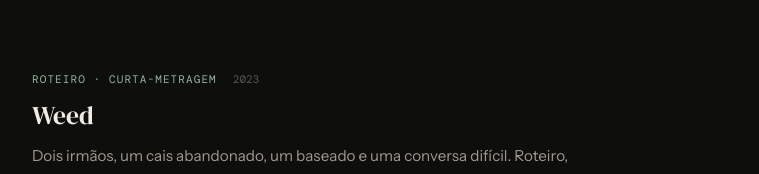
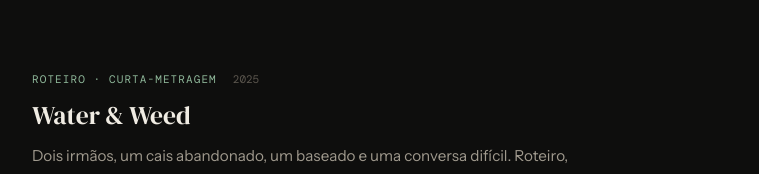
Before and after one commit to tomramospaulim/port, a plain HTML site: page index.html in a window 1280 px wide. Shown: the part 723-897 px from the top of the page, without its empty margins (260-1019 px from the left). Drawn offline with nearby package versions, Linux system fonts and the light colour scheme.

Commit message:
att text

```diff
--- a/index.html
+++ b/index.html
@@ -309,9 +309,9 @@
   <div class="work-item">
     <div class="work-meta">
       <span class="work-type">Roteiro · Curta-metragem</span>
-      <span class="work-year">2023</span>
+      <span class="work-year">2025</span>
     </div>
-    <h2 class="work-title">Weed</h2>
+    <h2 class="work-title">Water & Weed</h2>
     <p class="work-desc">
       Dois irmãos, um cais abandonado, um baseado e uma conversa difícil. Roteiro, direção, atuação e edição — de ponta a ponta.
     </p>
```
